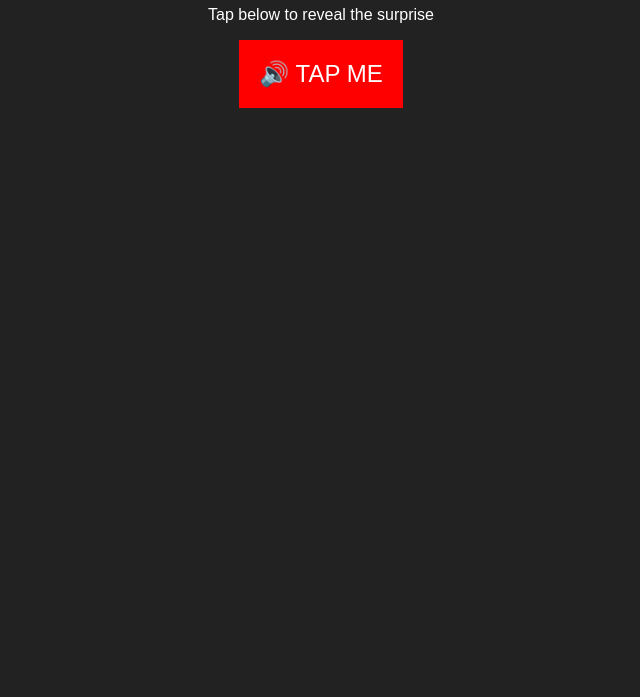
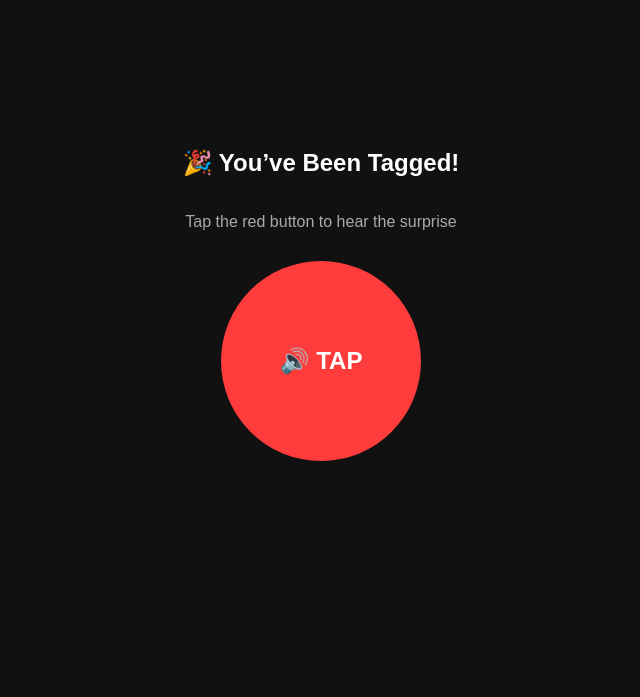
Before and after one commit to mufflinn/ntag-cutie, a plain HTML site: page index.html in a window 1280 px wide. Shown: the part 103-800 px from the top of the page, without its empty margins (319-959 px from the left). Drawn offline with Linux system fonts and the light colour scheme.

Commit message:
Update index.html

```diff
--- a/index.html
+++ b/index.html
@@ -1,28 +1,73 @@
 <!DOCTYPE html>
-<html>
+<html lang="en">
 <head>
+  <meta charset="UTF-8">
   <title>You’ve Been Pranked</title>
+  <meta name="viewport" content="width=device-width, initial-scale=1.0">
   <style>
-    body { text-align: center; margin-top: 50px; font-family: Arial; background: #222; color: white; }
-    button { padding: 20px; font-size: 24px; background: red; color: white; border: none; cursor: pointer; }
+    html, body {
+      margin: 0;
+      padding: 0;
+      background-color: #111;
+      color: white;
+      font-family: Arial, sans-serif;
+      height: 100%;
+      display: flex;
+      flex-direction: column;
+      justify-content: center;
+      align-items: center;
+      text-align: center;
+    }
+
+    h1 {
+      font-size: 1.5rem;
+      margin-bottom: 20px;
+    }
+
+    button {
+      width: 200px;
+      height: 200px;
+      border-radius: 50%;
+      background-color: #ff3c3c;
+      border: none;
+      color: white;
+      font-size: 1.5rem;
+      font-weight: bold;
+      cursor: pointer;
+      transition: transform 0.2s, box-shadow 0.2s;
+    }
+
+    button:active {
+      transform: scale(0.95);
+      box-shadow: 0 0 10px #ff3c3c;
+    }
+
+    p {
+      font-size: 1rem;
+      color: #aaa;
+      margin-bottom: 30px;
+    }
   </style>
 </head>
 <body>
+
   <h1>🎉 You’ve Been Tagged!</h1>
-  <p>Tap below to reveal the surprise</p>
-  <button onclick="playSound()">🔊 TAP ME</button>
+  <p>Tap the red button to hear the surprise</p>
+
+  <button onclick="playSound()">🔊 TAP</button>
 
   <audio id="prankSound">
-    <source src="https://github.com/mufflinn/ntag-cutie/blob/10306aaf41e51ef261ed261ae4cc8b7bf84b9a38/moan%20earrape%20(mp3cut.net).mp3">
-    Your browser doesn’t support the audio tag.
+    <source src="https://github.com/mufflinn/ntag-cutie/raw/main/moan%20earrape%20(mp3cut.net).mp3">
+    Your browser doesn't support the audio tag.
   </audio>
 
   <script>
     function playSound() {
-      var sound = document.getElementById("prankSound");
+      const sound = document.getElementById("prankSound");
       sound.volume = 1.0;
       sound.play();
     }
   </script>
+
 </body>
 </html>
```
